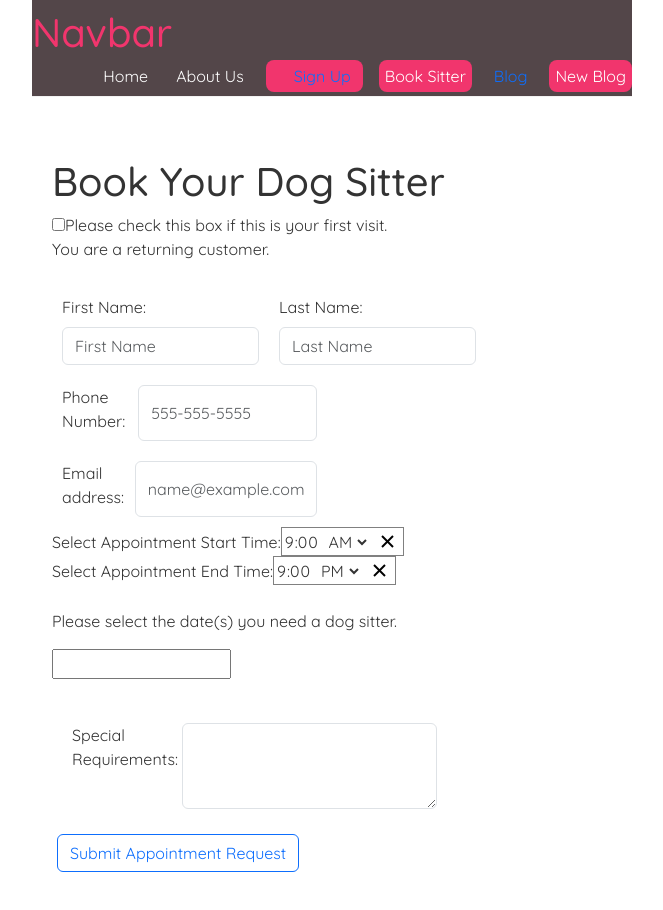
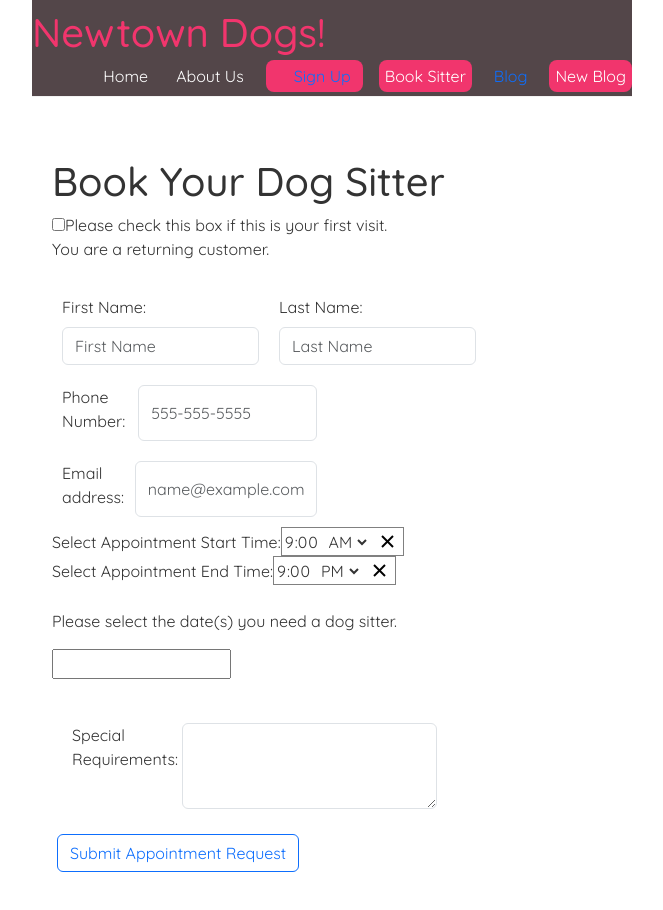
Before and after one commit to mrao2/newtowndogs, a React (Create React App) app in the folder frontend/: page /BookingPage in a window 1280 px wide. Shown: the top 910 px of the page, without its empty margins (308-971 px from the left). Built offline with nearby package versions, Linux system fonts and the light colour scheme.

Commit message:
cleaned code on BookingPage / Changed Header on Navbar

```diff
--- a/frontend/src/Components/Navbar/Navbar.js
+++ b/frontend/src/Components/Navbar/Navbar.js
@@ -4,7 +4,7 @@ import { Link } from "react-router-dom";
 function Navbar() {
   return (
     <nav className="navbar">
-      <h1>Navbar</h1>
+      <h1>Newtown Dogs!</h1>
       <div className="links">
         <a
           href="/"
--- a/frontend/src/Components/pages/BookingPage/BookingPage.js
+++ b/frontend/src/Components/pages/BookingPage/BookingPage.js
@@ -1,10 +1,10 @@
 import { useState } from 'react';
 import React from 'react';
+import 'bootstrap/dist/css/bootstrap.min.css';
 import 'react-datepicker/dist/react-datepicker.css';
 import './BookingPage.css';
 import 'react-time-picker/dist/TimePicker.css';
 import 'react-clock/dist/Clock.css';
-import 'bootstrap/dist/css/bootstrap.min.css';
 import ReturnCustomerForm from './ReturnCustomerForm';
 import ConsultationForm from './ConsultationForm';
 
```
